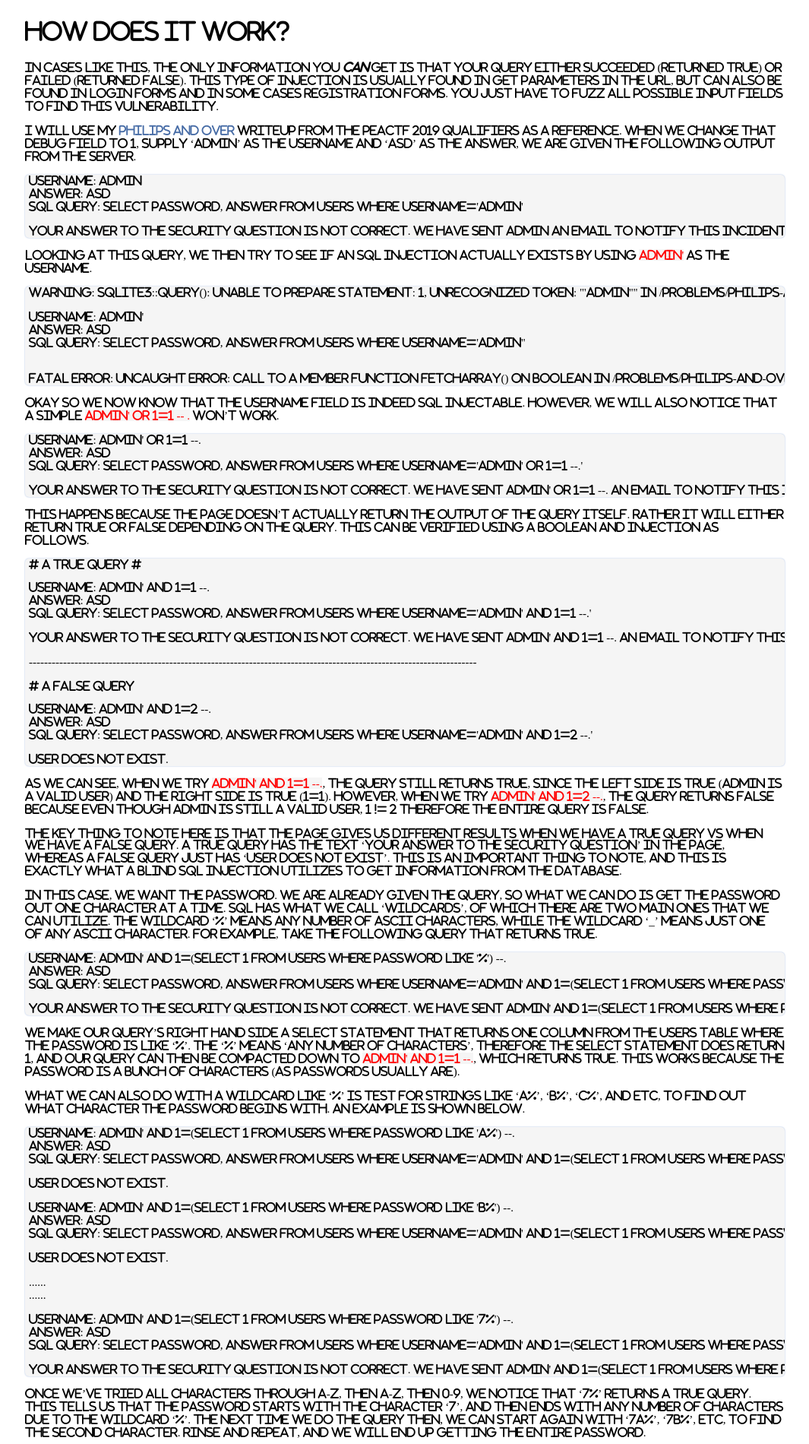
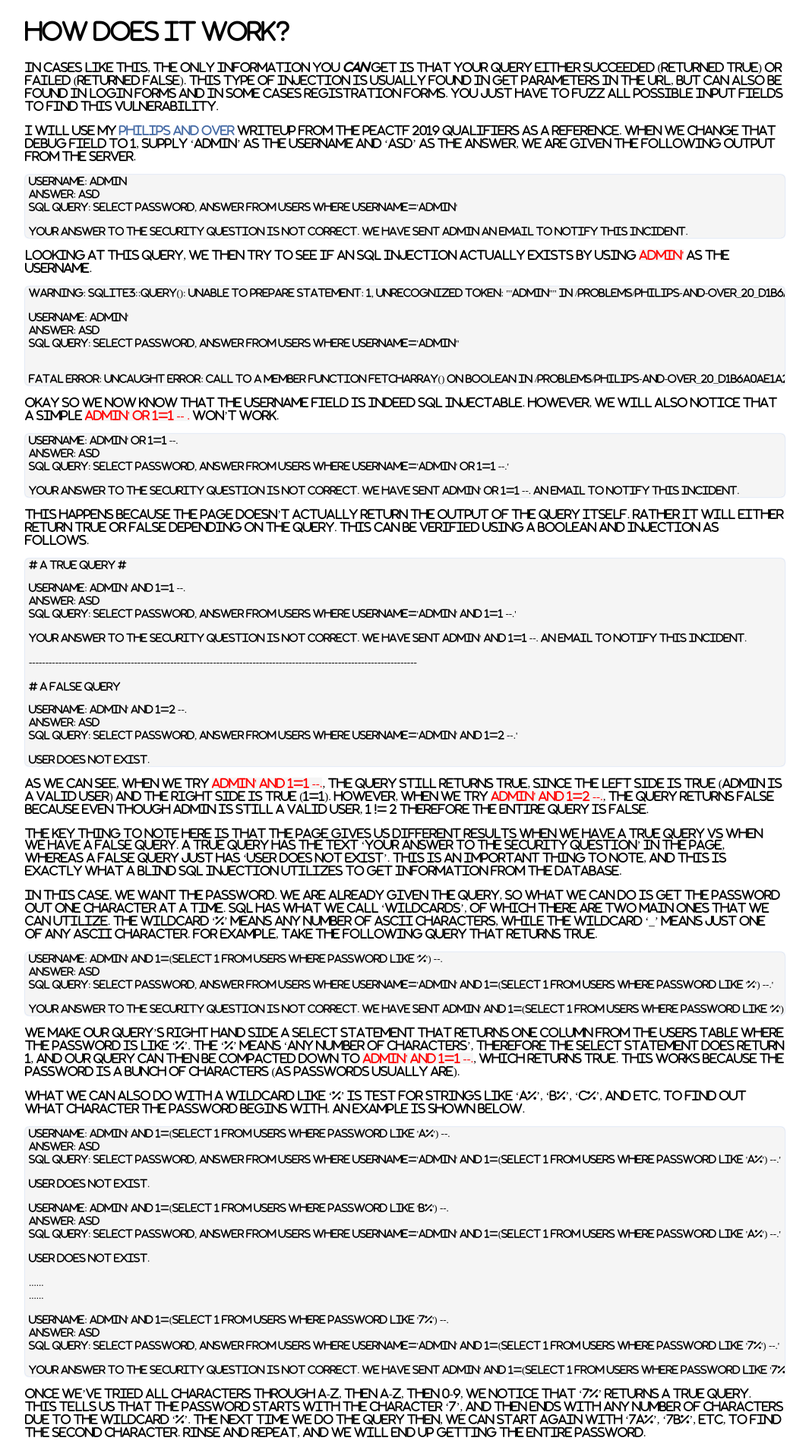
Before and after one commit to farazsth98/farazsth98.github.io, a Jekyll site: the page built from _posts/2019-07-28-regex-based-blind-sql-injection-attacks.markdown, in a window 1280 px wide. Shown: the part 666-2566 px from the top of the page at 76% size, without its empty margins (107-1172 px from the left). Built offline with Jekyll 4.4.1, drawn with Linux system fonts in a browser that asks for light colours; nearby versions of some CDN libraries.

Commit message:
Changed font size for code

```diff
--- a/_sass/base.scss
+++ b/_sass/base.scss
@@ -177,6 +177,14 @@ div.highlight {
 	padding-left: 5px;
 }
 
+div.highlight pre code span {
+	font-size: 13px;
+}
+
+div.highlight pre code {
+	font-size: 13px;
+}
+
 code.highlighter-rouge {
 	color: red;
 	background-color: #f5f5f5;
```
